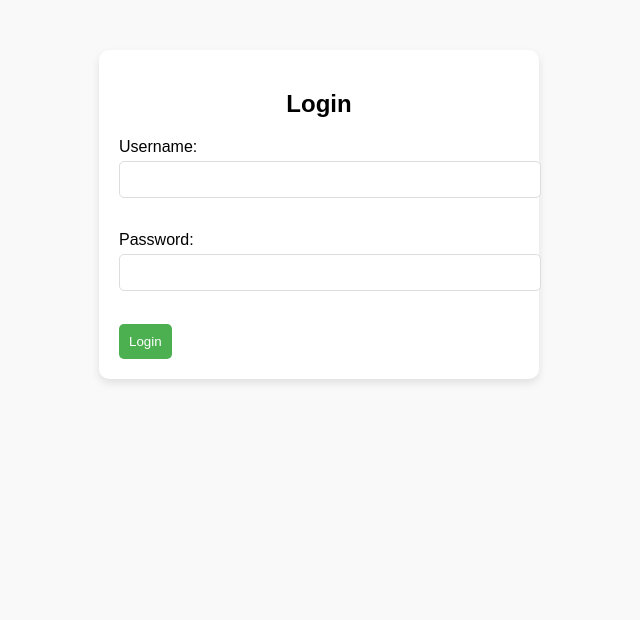
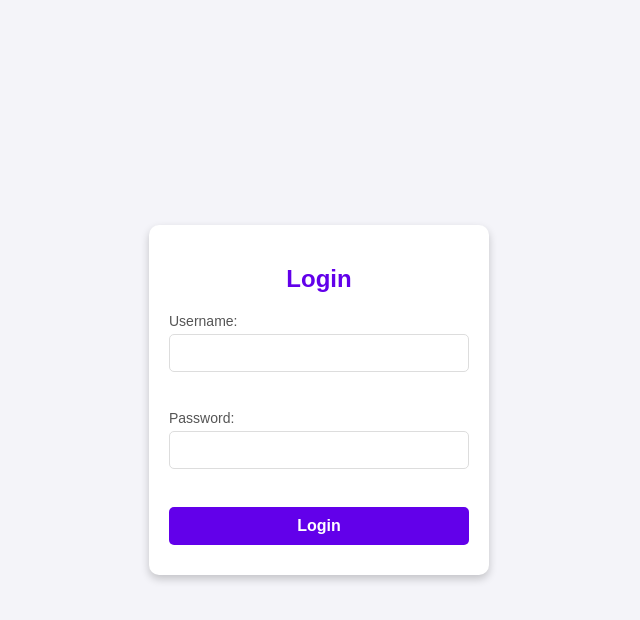
Before and after one commit to rohitkirloskar25/E-commerce-ERP, a plain HTML site: page index.html in a window 1280 px wide. Shown: the whole page, without its empty margins (321-961 px from the left). Drawn offline with Linux system fonts and the light colour scheme.

Commit message:
init
init

```diff
--- a/style.css
+++ b/style.css
@@ -1,70 +1,85 @@
-body {
-    font-family: Arial, sans-serif;
+/* General Reset */
+body, html {
     margin: 0;
     padding: 0;
-    background-color: #f9f9f9;
+    font-family: Arial, sans-serif;
+    background-color: #f4f4f9;
+    color: #333;
+    box-sizing: border-box;
+    display: flex;
+    justify-content: center;
+    align-items: center;
+    height: 100vh;
 }
 
-header {
-    display: flex;
-    justify-content: space-between;
-    align-items: center;
-    padding: 10px;
-    background-color: #333;
-    color: white;
+/* Login Container */
+.login-container {
+    background-color: white;
+    width: 300px;
+    padding: 20px;
+    border-radius: 10px;
+    box-shadow: 0 4px 8px rgba(0, 0, 0, 0.2);
+    text-align: center;
 }
 
-button {
+.login-container h2 {
+    margin-bottom: 20px;
+    color: #6200ea;
+    font-size: 24px;
+}
+
+.login-container label {
+    font-size: 14px;
+    color: #555;
+    display: block;
+    text-align: left;
+    margin-bottom: 5px;
+}
+
+.login-container input {
+    width: 100%;
     padding: 10px;
-    background-color: #4CAF50;
+    margin-bottom: 20px;
+    border: 1px solid #ddd;
+    border-radius: 5px;
+    font-size: 14px;
+    box-sizing: border-box;
+}
+
+.login-container input:focus {
+    border-color: #6200ea;
+    outline: none;
+    box-shadow: 0 0 5px rgba(98, 0, 234, 0.5);
+}
+
+#login-btn {
+    width: 100%;
+    padding: 10px;
+    background-color: #6200ea;
     color: white;
     border: none;
     border-radius: 5px;
+    font-size: 16px;
+    font-weight: bold;
     cursor: pointer;
+    transition: background-color 0.3s ease;
 }
 
-button:hover {
-    opacity: 0.9;
-}
-
-#logout-btn {
-    background-color: #e74c3c;
-}
-
-#back-btn {
-    background-color: #3498db;
-}
-
-.login-container, .dashboard-container {
-    margin: 50px auto;
-    padding: 20px;
-    background: white;
-    border-radius: 10px;
-    width: 90%;
-    max-width: 400px;
-    box-shadow: 0 4px 8px rgba(0, 0, 0, 0.1);
-}
-
-h2 {
-    text-align: center;
-    margin-bottom: 20px;
-}
-
-label {
-    margin-bottom: 5px;
-    display: block;
-}
-
-input, textarea {
-    width: 100%;
-    padding: 10px;
-    margin-bottom: 15px;
-    border: 1px solid #ddd;
-    border-radius: 5px;
+#login-btn:hover {
+    background-color: #5200d1;
 }
 
 #error-message {
-    color: red;
+    color: #e74c3c;
     font-size: 14px;
-    text-align: center;
+    margin-top: 10px;
+    visibility: hidden; /* Set visibility based on script actions */
 }
+
+/* Responsive Design */
+@media (max-width: 400px) {
+    .login-container {
+        width: 90%;
+        padding: 15px;
+    }
+}
```
Also changed, not shown: map.html (added).
